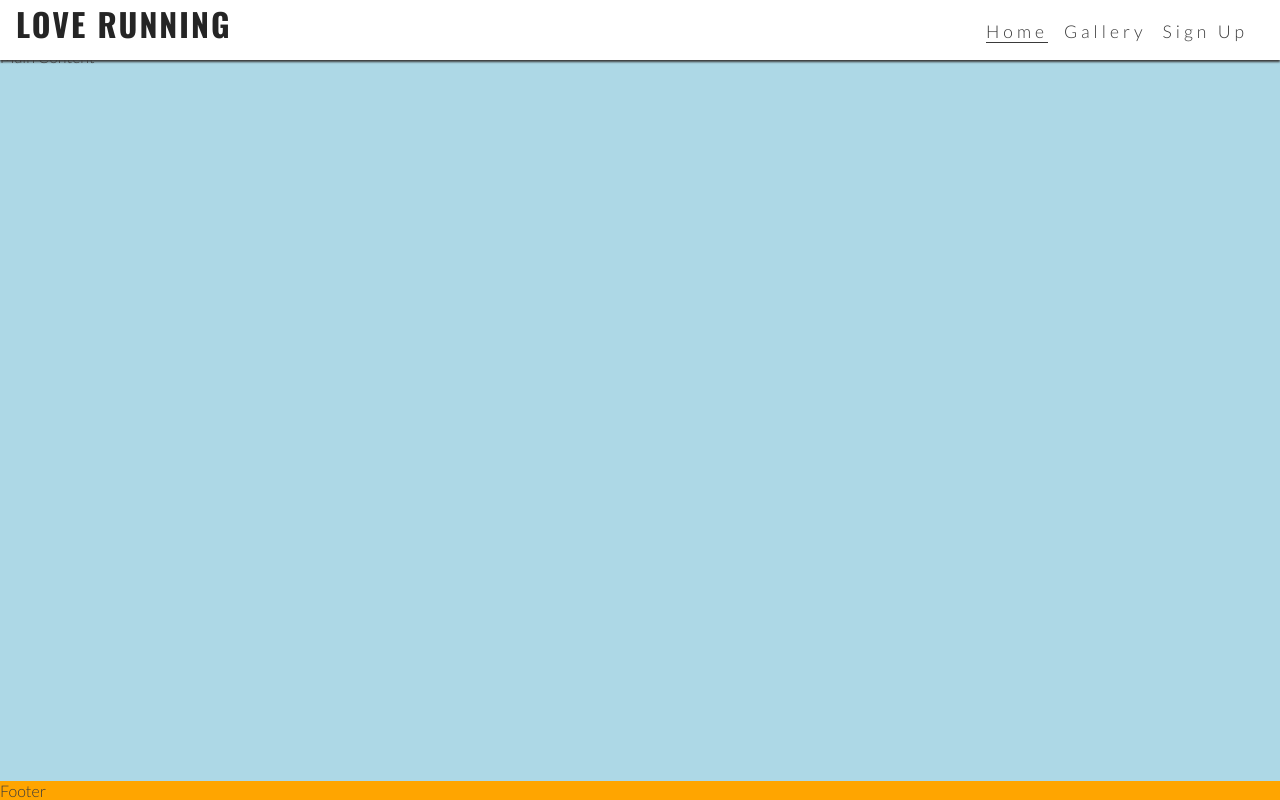
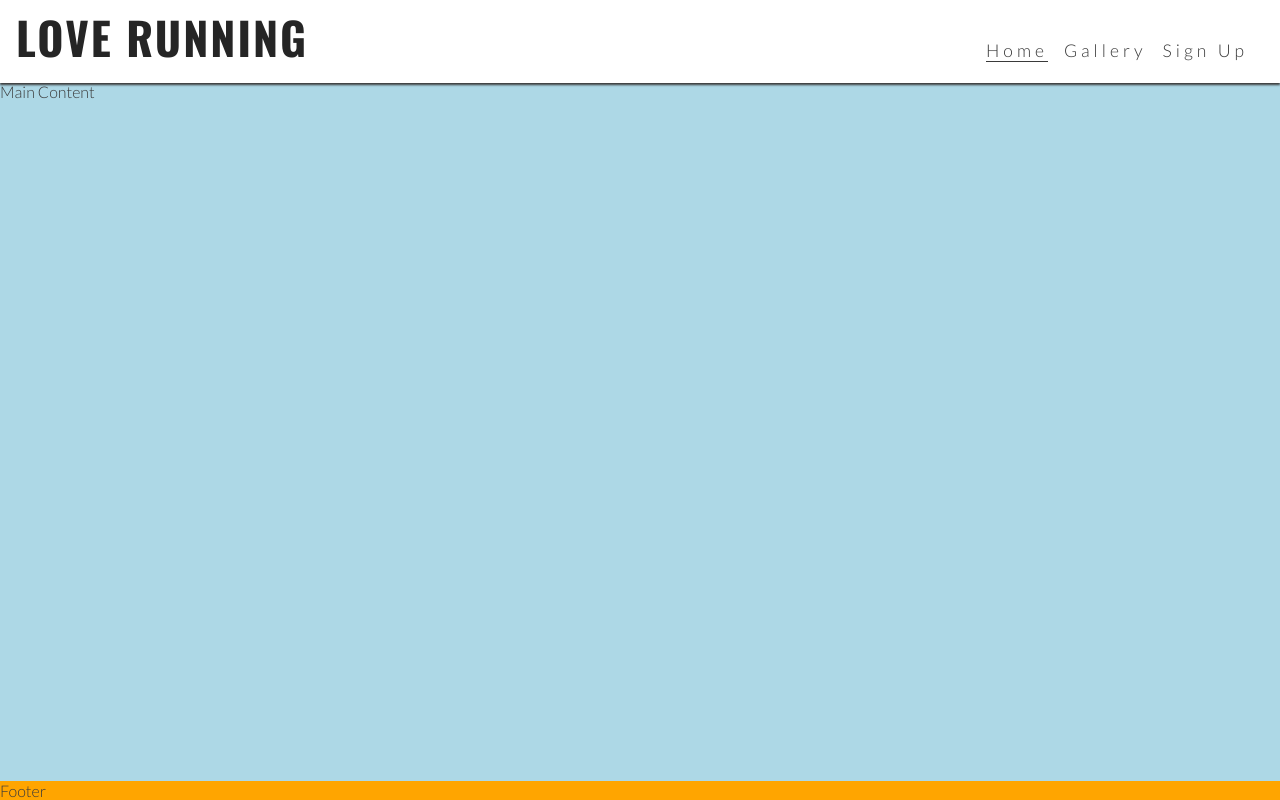
Before and after one commit to Pramilashanmugam/Love-running-Project, a plain HTML site: page index.html in a window 1280 px wide. Drawn offline with nearby package versions, Linux system fonts and the light colour scheme.

Commit message:
media query set for laptops with hover style on menu

```diff
--- a/assets/css/style.css
+++ b/assets/css/style.css
@@ -121,4 +121,32 @@ footer {
     .nav-toggle-label {
         display: none;
     }
+
+    #logo {
+        font-size: 280%;
+        line-height: 75px;
+        margin: 0 0 .5rem;
+    }
+
+    /*Main content*/
+    main {
+        /*Push main content down to accomodate larger header*/
+        margin-top: 79px;
+
+    }
 }
+
+/*Media queries: laptops and desktop (992px and up)*/
+@media screen and (min-width:992px) {
+
+    /*hover on menu anchor element*/
+    #menu a:hover {
+        border-bottom: 1px solid #3a3a3a;
+    }
+
+    /*Main content*/
+    main {
+        /*Push main content down to accomodate larger header*/
+        margin-top: 82px;
+
+    }
```
